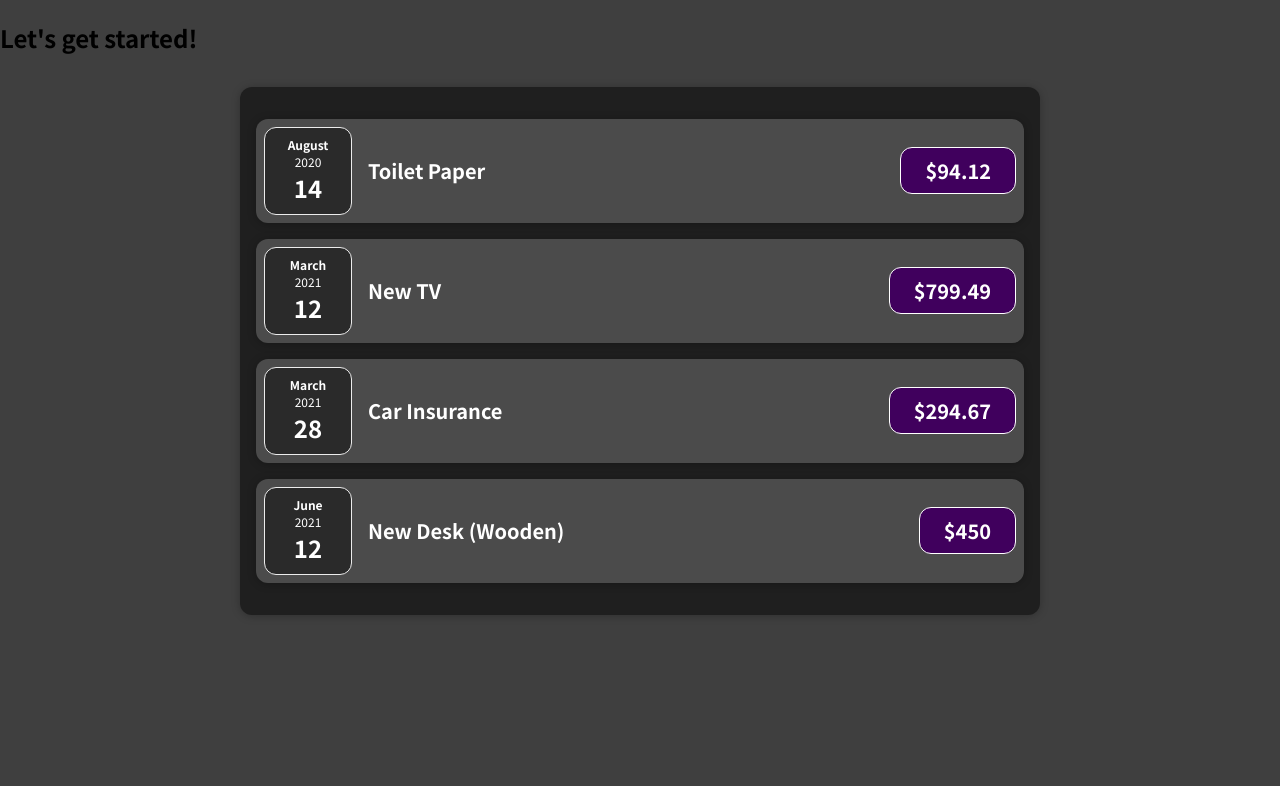
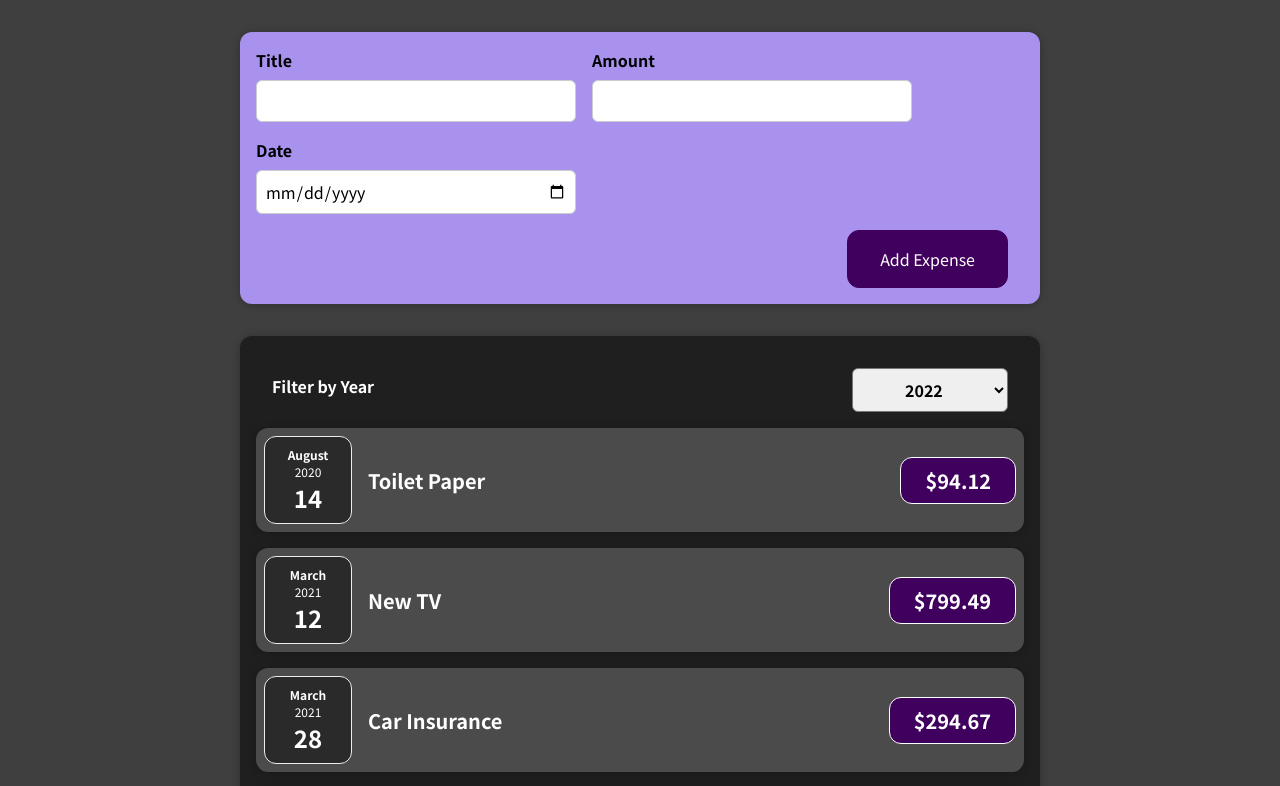
Before and after one commit to martinpbarber/react-complete-guide, a React (Create React App) app: page / in a window 1280 px wide. Shown: the top 786 px of the page. Built offline with nearby package versions, Linux system fonts and the light colour scheme.

Commit message:
React state & working with events (#14)

```diff
--- a/src/App.js
+++ b/src/App.js
@@ -1,7 +1,9 @@
+import { useState } from 'react';
+import NewExpense from './components/NewExpense/NewExpense';
 import Expenses from './components/Expenses/Expenses';
 
 function App() {
-  const expenses = [
+  const [expenses, setExpenses] = useState([
     {
       id: 'e1',
       title: 'Toilet Paper',
@@ -21,12 +23,16 @@ function App() {
       amount: 450,
       date: new Date(2021, 5, 12),
     },
-  ];
+  ]);
+
+  function newExpenseHandler(newExpense) {
+    setExpenses([...expenses, newExpense]);
+  }
 
   return (
     <div>
-      <h2>Let's get started!</h2>
-      <Expenses items={expenses} />
+      <NewExpense onNewExpense={newExpenseHandler} />
+      <Expenses expenses={expenses} />
     </div>
   );
 }
--- a/src/components/Expenses/Expenses.js
+++ b/src/components/Expenses/Expenses.js
@@ -1,30 +1,28 @@
 import './Expenses.css';
 import Card from '../UI/Card';
 import ExpenseItem from './ExpenseItem';
+import ExpensesFilter from './ExpensesFilter';
+import { useState } from 'react';
 
-function Expenses({ items }) {
+function Expenses({ expenses }) {
+  const [filterYear, setFilterYear] = useState('2022');
+
+  function filterChangeHandler(year) {
+    setFilterYear(year);
+  }
   return (
     <Card className="expenses">
-      <ExpenseItem
-        title={items[0].title}
-        amount={items[0].amount}
-        date={items[0].date}
-      />
-      <ExpenseItem
-        title={items[1].title}
-        amount={items[1].amount}
-        date={items[1].date}
-      />
-      <ExpenseItem
-        title={items[2].title}
-        amount={items[2].amount}
-        date={items[2].date}
-      />
-      <ExpenseItem
-        title={items[3].title}
-        amount={items[3].amount}
-        date={items[3].date}
-      />
+      <ExpensesFilter year={filterYear} onFilterChange={filterChangeHandler} />
+      {expenses.map((expense) => {
+        return (
+          <ExpenseItem
+            key={expense.id}
+            title={expense.title}
+            amount={expense.amount}
+            date={expense.date}
+          />
+        );
+      })}
     </Card>
   );
 }
--- /dev/null
+++ b/src/components/Expenses/ExpensesFilter.css
@@ -0,0 +1,24 @@
+.expenses-filter {
+  color: white;
+  padding: 0 1rem;
+}
+
+.expenses-filter__control {
+  display: flex;
+  width: 100%;
+  align-items: center;
+  justify-content: space-between;
+  margin: 1rem 0;
+}
+
+.expenses-filter label {
+  font-weight: bold;
+  margin-bottom: 0.5rem;
+}
+
+.expenses-filter select {
+  font: inherit;
+  padding: 0.5rem 3rem;
+  font-weight: bold;
+  border-radius: 6px;
+}
--- /dev/null
+++ b/src/components/Expenses/ExpensesFilter.js
@@ -0,0 +1,23 @@
+import './ExpensesFilter.css';
+
+function ExpensesFilter({ year, onFilterChange }) {
+  function selectChangeHandler(event) {
+    onFilterChange(event.target.value);
+  }
+
+  return (
+    <div className="expenses-filter">
+      <div className="expenses-filter__control">
+        <label>Filter by Year</label>
+        <select value={year} onChange={selectChangeHandler}>
+          <option value="2022">2022</option>
+          <option value="2021">2021</option>
+          <option value="2020">2020</option>
+          <option value="2019">2019</option>
+        </select>
+      </div>
+    </div>
+  );
+}
+
+export default ExpensesFilter;
--- /dev/null
+++ b/src/components/NewExpense/ExpenseForm.css
@@ -0,0 +1,26 @@
+.new-expense__controls {
+  display: flex;
+  flex-wrap: wrap;
+  gap: 1rem;
+  margin-bottom: 1rem;
+  text-align: left;
+}
+
+.new-expense__control label {
+  font-weight: bold;
+  margin-bottom: 0.5rem;
+  display: block;
+}
+
+.new-expense__control input {
+  font: inherit;
+  padding: 0.5rem;
+  border-radius: 6px;
+  border: 1px solid #ccc;
+  width: 20rem;
+  max-width: 100%;
+}
+
+.new-expense__actions {
+  text-align: right;
+}
--- /dev/null
+++ b/src/components/NewExpense/ExpenseForm.js
@@ -0,0 +1,71 @@
+import { useState } from 'react';
+import './ExpenseForm.css';
+
+const EMPTY_STRING = '';
+
+function ExpenseForm({ onSubmitExpense }) {
+  const [title, setTitle] = useState(EMPTY_STRING);
+  const [amount, setAmount] = useState(EMPTY_STRING);
+  const [date, setDate] = useState(EMPTY_STRING);
+
+  function titleChangeHandler(event) {
+    setTitle(event.target.value);
+  }
+  function amountChangeHandler(event) {
+    setAmount(event.target.value);
+  }
+  function dateChangeHandler(event) {
+    setDate(event.target.value);
+  }
+
+  function submitHandler(event) {
+    event.preventDefault();
+
+    const expenseData = {
+      title: title,
+      amount: Number(amount),
+      date: new Date(date),
+    };
+    onSubmitExpense(expenseData);
+
+    setTitle(EMPTY_STRING);
+    setAmount(EMPTY_STRING);
+    setDate(EMPTY_STRING);
+  }
+
+  return (
+    <form onSubmit={submitHandler}>
+      <div className="new-expense__controls">
+        <div className="new-expense__control">
+          <label>Title</label>
+          <input type="text" value={title} onChange={titleChangeHandler} />
+        </div>
+        <div className="new-expense__control">
+          <label>Amount</label>
+          <input
+            type="number"
+            min="0.01"
+            step="0.01"
+            value={amount}
+            onChange={amountChangeHandler}
+          />
+        </div>
+        <div className="new-expense__control">
+          <label>Date</label>
+          <input
+            type="date"
+            min="2019-01-01"
+            max="2022-12-31"
+            value={date}
+            onChange={dateChangeHandler}
+          />
+        </div>
+      </div>
+      <div className="new-expense__actions">
+        <button type="submit">Add Expense</button>
+      </div>
+    </form>
+  );
+}
+
+export default ExpenseForm;
--- /dev/null
+++ b/src/components/NewExpense/NewExpense.css
@@ -0,0 +1,38 @@
+.new-expense {
+  background-color: #a892ee;
+  padding: 1rem;
+  margin: 2rem auto;
+  width: 50rem;
+  max-width: 95%;
+  border-radius: 12px;
+  text-align: center;
+  box-shadow: 0 1px 8px rgba(0, 0, 0, 0.25);
+}
+
+.new-expense button {
+  font: inherit;
+  cursor: pointer;
+  padding: 1rem 2rem;
+  border: 1px solid #40005d;
+  background-color: #40005d;
+  color: white;
+  border-radius: 12px;
+  margin-right: 1rem;
+}
+
+.new-expense button:hover,
+.new-expense button:active {
+  background-color: #510674;
+  border-color: #510674;
+}
+
+.new-expense button.alternative {
+  color: #220131;
+  border-color: transparent;
+  background-color: transparent;
+}
+
+.new-expense button.alternative:hover,
+.new-expense button.alternative:active {
+  background-color: #ddb3f8;
+}
--- /dev/null
+++ b/src/components/NewExpense/NewExpense.js
@@ -0,0 +1,20 @@
+import './NewExpense.css';
+import ExpenseForm from './ExpenseForm';
+
+function NewExpense({ onNewExpense }) {
+  function submitExpenseHandler(expenseData) {
+    const newExpense = {
+      ...expenseData,
+      id: crypto.randomUUID(),
+    };
+    onNewExpense(newExpense);
+  }
+
+  return (
+    <div className="new-expense">
+      <ExpenseForm onSubmitExpense={submitExpenseHandler} />
+    </div>
+  );
+}
+
+export default NewExpense;
```
